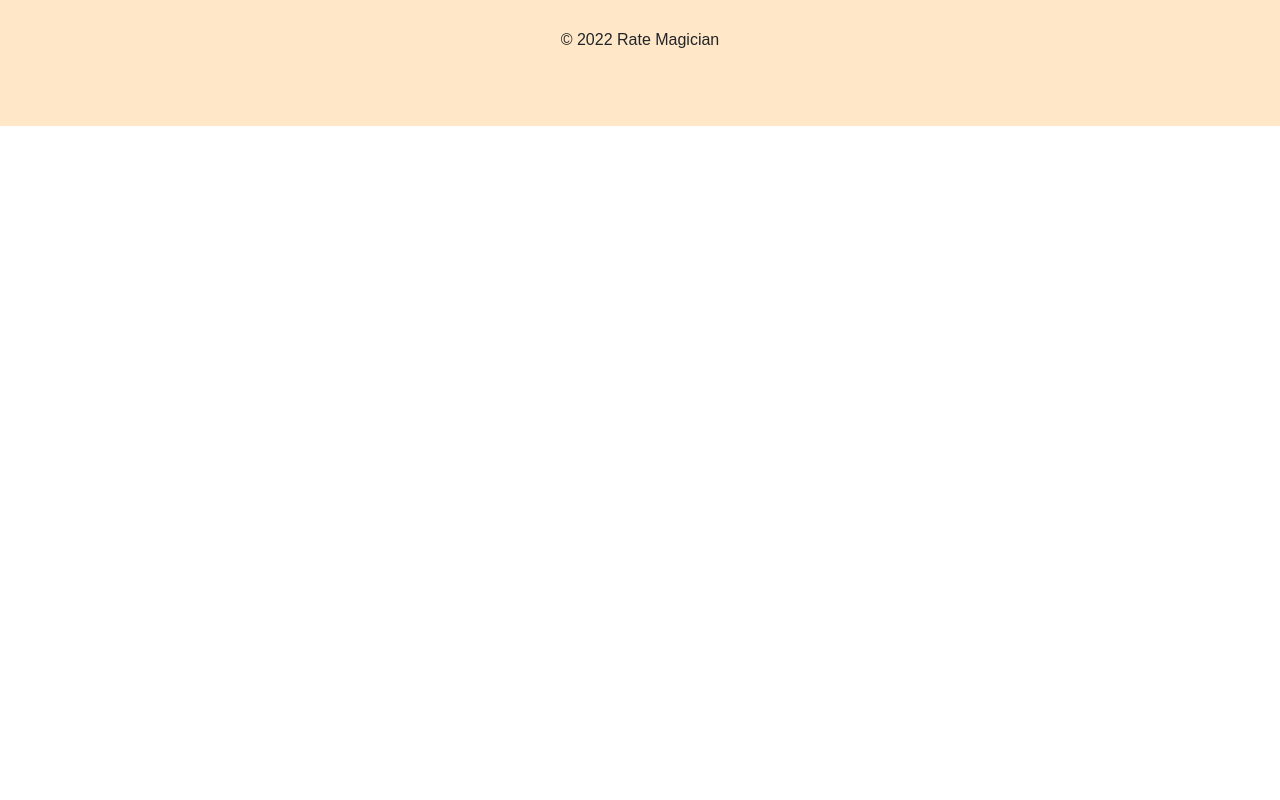
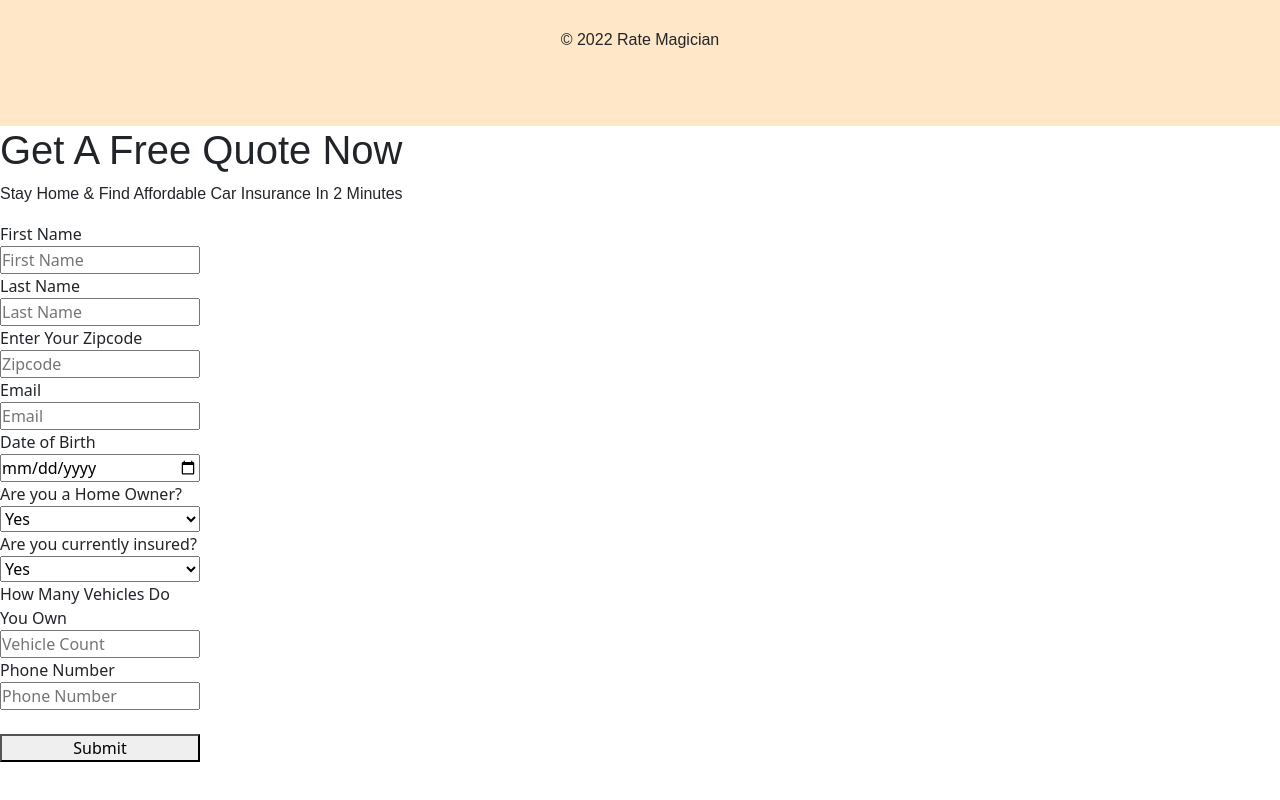
Before and after one commit to axad-capital/rate-magician, a React (Create React App) app in the folder client/: page / in a window 1280 px wide. Shown: the part 2797-3597 px from the top of the page. Before the commit the page ends 2923 px from the top, so only its background shows below. Built offline with nearby package versions, Linux system fonts and the light colour scheme.

Commit message:
getting ad res data

```diff
--- a/client/src/components/HomeComp/HomeComp.js
+++ b/client/src/components/HomeComp/HomeComp.js
@@ -2,8 +2,69 @@ import React, { useState } from 'react';
 import './homeComp.css'
 import HeaderImg from './header-img.png'
 import Footer from '../Footer/Footer'
+import { v4 as uuidv4 } from 'uuid'
 
 const HomeComp = () => {
+
+    function quoteFormHandler() {
+        fetch('https://api.ipify.org/?format=json')
+            .then(result => result.json())
+            .then(data => {
+                let autoData = {
+                    id: uuidv4(),
+                    firstName: document.getElementById('first').value,
+                    lastName: document.getElementById('last').value,
+                    birth: document.getElementById('bday').value,
+                    email: document.getElementById('email').value,
+                    homeOwner: document.getElementById('home-owner').value,
+                    insured: document.getElementById('insured').value,
+                    vehicles: document.getElementById('vehicles').value,
+                    phone: document.getElementById('phone-num').value,
+                    zipcode: document.getElementById('auto-zip').value
+                }
+
+                let testData = {
+                    "tracking": {
+                        "content_type": "xml/json",
+                        "ni_ad_client": 663989,
+                        "ni_zc": autoData.zipcode,
+                        "ip": data.ip,
+                        "ua": navigator.userAgent,
+                        "ni_var1": autoData.id,
+                        "ni_ref": "/auto-thank-you"
+                    },
+                    "contact": {
+                        "first_name": autoData.firstName,
+                        "last_name": autoData.lastName,
+                        "email": autoData.email,
+                        "zip": autoData.zipcode,
+                        "homeowner": autoData.homeOwner,
+                    },
+                    "current_insurance": {
+                        "currently_insured": autoData.insured,
+                    },
+                    "requested_coverage": {
+                        "vehicle_count": autoData.vehicles,
+                    },
+                    "individuals": {
+                        "birthdate": autoData.birthdate,
+                    }
+                }
+
+                fetch("https://www.nextinsure.com/listingdisplay/listings", {
+                    method: "POST",
+                    headers: {
+                        "Content-Type": "application/json"
+                    },
+                    body: JSON.stringify(testData)
+
+                }).then(res => {
+                    return res.json()
+                }).then(data => {
+                    console.log(data)
+                })
+            })
+    }
 
     const [blankHandler, setBlankHandler] = useState('')
 
@@ -47,7 +108,7 @@ const HomeComp = () => {
                 <label htmlFor="zip"><strong>Enter Your Zipcode</strong></label>
                 <input type="text" name="zip" id="magic-zip" placeholder='Zipcode' />
                 <button className='submit-btn' onClick={handleFormSubmit}>Submit</button>
-                <p style={{color: 'red', textAlign: 'center'}} >{blankHandler}</p>
+                <p style={{ color: 'red', textAlign: 'center' }} >{blankHandler}</p>
             </div>
 
             <div className='we-work-container'>
@@ -99,11 +160,58 @@ const HomeComp = () => {
                     <label htmlFor="zip"><strong>Enter Your Zipcode</strong></label>
                     <input className='magic-zip2' type="text" name="zip" id="magic-zip" placeholder='Zipcode' />
                     <button className='submit-btn' onClick={handleFormSubmit2}>Submit</button>
-                    <p style={{color: 'red', textAlign: 'center'}} >{blankHandler}</p>
+                    <p style={{ color: 'red', textAlign: 'center' }} >{blankHandler}</p>
                 </div>
             </div>
 
             <Footer />
+
+
+
+            <div className='quote-form'>
+                <h1 id='quote-heading'>Get A Free Quote Now</h1>
+                <p>Stay Home & Find Affordable Car Insurance In 2 Minutes</p>
+                <div className='auto-form'>
+
+                    <label htmlFor="first">First Name</label>
+                    <input id='first' name='first' className='form-input' type="text" placeholder='First Name' />
+                    <label htmlFor="last">Last Name</label>
+                    <input id='last' name='last' className='form-input' type="text" placeholder='Last Name' />
+
+                    <label className='zip-code-label' htmlFor="zip">Enter Your Zipcode</label>
+                    <input id='auto-zip' name='zip' className='form-input' type="text" placeholder='Zipcode' />
+
+                    <label htmlFor="email">Email</label>
+                    <input id='email' name='email' className='form-input' type="text" placeholder='Email' />
+                    <label htmlFor="bday">Date of Birth</label>
+                    <input id='bday' name='bday' className='form-input' type="date" />
+
+                    {/* <label htmlFor="vehicles">Current Age</label>
+                    <input id='age' name='age' className='form-input' type="number" placeholder='Age' /> */}
+
+                    <label htmlFor="home-owner">Are you a Home Owner?</label>
+                    <select id='home-owner' className='form-input' name="home-owner">
+                        <option value="1">Yes</option>
+                        <option value="0">No</option>
+                    </select>
+                    <label htmlFor="insured">Are you currently insured?</label>
+                    <select id='insured' className='form-input' name="insured">
+                        <option value="Yes">Yes</option>
+                        <option value="No">No</option>
+                    </select>
+
+                    <label htmlFor="vehicles">How Many Vehicles Do You Own</label>
+                    <input id='vehicles' name='vehicles' className='form-input' type="number" placeholder='Vehicle Count' />
+
+                    <label htmlFor="phone-num">Phone Number</label>
+                    <input id='phone-num' name='phone-num' className='form-input' type="text" placeholder='Phone Number' />
+
+                    <br />
+                    <button className='form-btn disable' onClick={quoteFormHandler}>Submit</button>
+                    <br />
+                    <p style={{ color: 'red', textAlign: 'center' }} >{blankHandler}</p>
+                </div>
+            </div>
         </div>
     )
 }
--- a/client/src/components/HomeComp/homeComp.css
+++ b/client/src/components/HomeComp/homeComp.css
@@ -155,6 +155,12 @@
     gap: 5px;
 }
 
+.auto-form {
+    display: flex;
+    flex-direction: column;
+    width: 200px;
+}
+
 @media screen and (max-width: 1000px) {
     .header-container {
         display: block;
--- a/package.json
+++ b/package.json
@@ -28,6 +28,7 @@
   "dependencies": {
     "concurrently": "^7.1.0",
     "express": "^4.17.3",
-    "mongoose": "^6.2.10"
+    "mongoose": "^6.2.10",
+    "uuid": "^8.3.2"
   }
 }
```
Also changed, not shown: client/public/index.html (+17 -2 lines), 2 other files (tests, documents, lock files or other folders).
